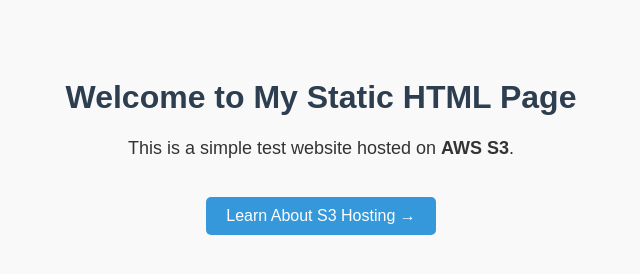
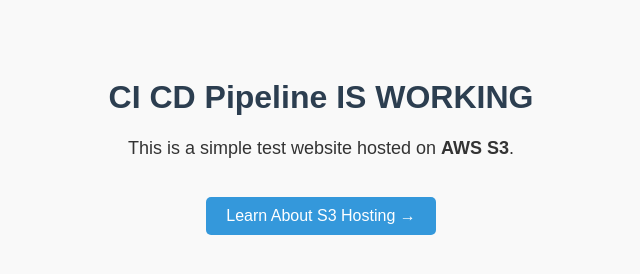
Before and after one commit to Spyder70/CICD, a plain HTML site: page index.html in a window 1280 px wide. Shown: the whole page, without its empty margins (319-959 px from the left). Drawn offline with Linux system fonts and the light colour scheme.

Commit message:
ADD: 1 ST CHNAGE

```diff
--- a/index.html
+++ b/index.html
@@ -6,7 +6,7 @@
 </head>
 <body style="background-color:#f9f9f9; color:#333; font-family:Arial, sans-serif; text-align:center; padding:50px;">
 
-  <h1 style="color:#2c3e50;">Welcome to My Static HTML Page</h1>
+  <h1 style="color:#2c3e50;">CI CD Pipeline IS WORKING</h1>
 
   <p style="font-size:18px;">
     This is a simple test website hosted on <strong>AWS S3</strong>.
```
